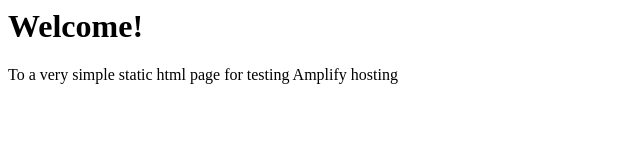
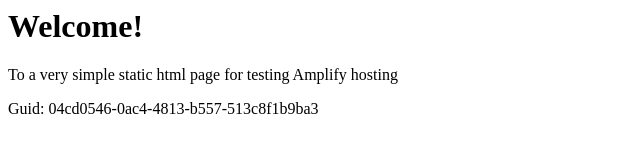
Before and after one commit to aws-aemilia-dub/Github-PR-Commit-Integration-Test-DoNotTouch-GithubWebhookPreviewCanaryTest-v1-prod-eu-west-1, a website: page src/index.html in a window 1280 px wide. Shown: the whole page, without its empty margins (0-640 px from the left). Drawn offline with Linux system fonts and the light colour scheme.

Commit message:
commit from integ tests

```diff
--- a/src/index.html
+++ b/src/index.html
@@ -1,3 +1,5 @@
+
+
 <html lang="en">
 
 <head>
@@ -10,6 +12,6 @@
 <body>
     <h1>Welcome!</h1>
     <p>To a very simple static html page for testing Amplify hosting</p>
-</body>
+    <p>Guid: 04cd0546-0ac4-4813-b557-513c8f1b9ba3</p></body>
 
 </html>
```
